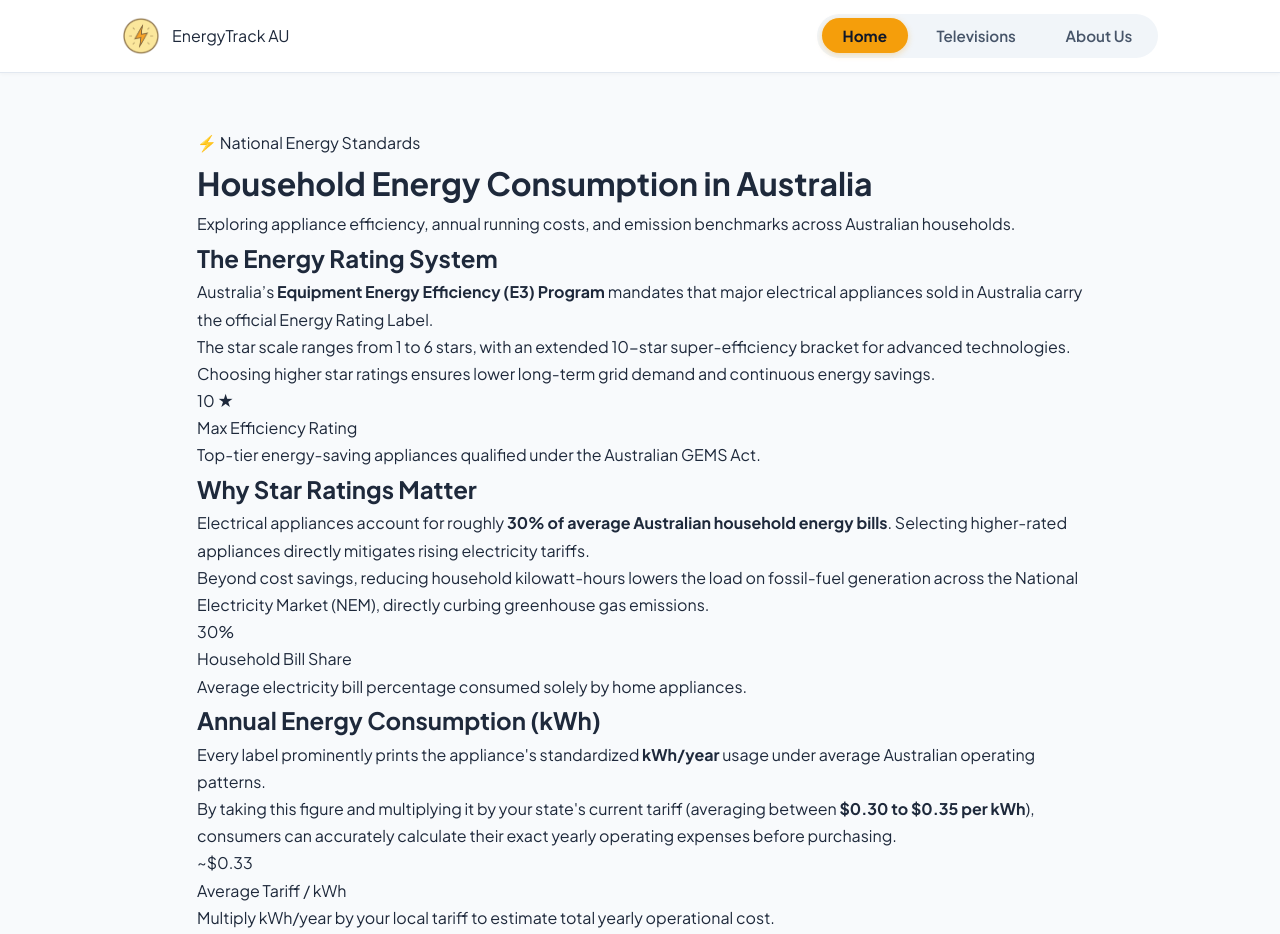
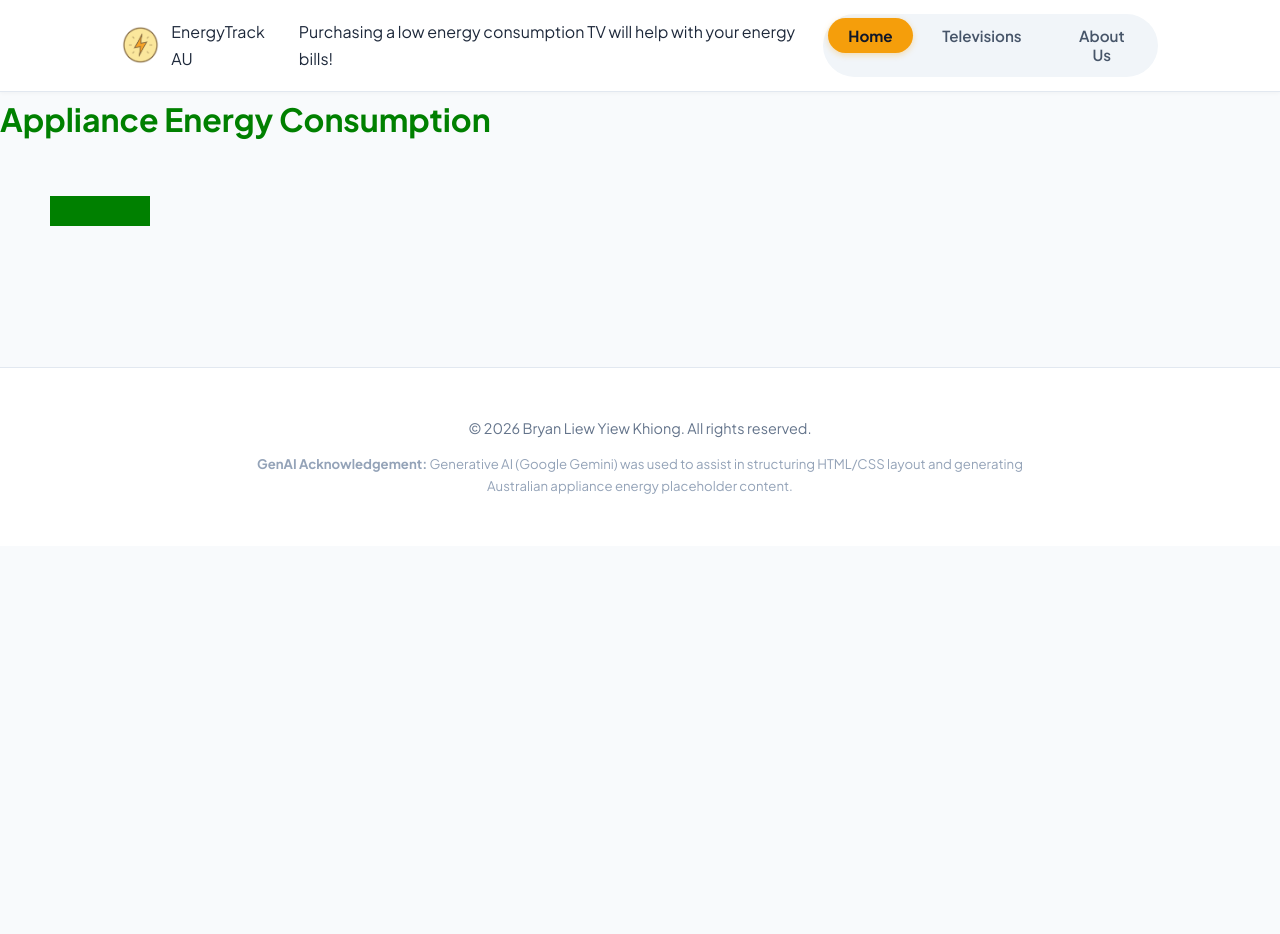
Before and after one commit to Kh10ng/T04-2, a plain HTML site: page index.html in a window 1280 px wide. Shown: the top 934 px of the page. After the commit the page ends 800 px from the top, so only its background shows below. Drawn offline with nearby package versions, Linux system fonts and the light colour scheme.

Commit message:
feat: reset body; add h1/div/svg; link D3 and energy-d3.js; D3 — style h1, append paragraph, add SVG rects;

```diff
--- /dev/null
+++ b/energy-d3.js
@@ -0,0 +1,14 @@
+d3.select("h1")
+.style("color", "green");
+d3.select("div")
+.append("p")
+.text("Purchasing a low energy consumption TV will help with your energy bills!");
+d3.select("svg")
+.append("rect")
+d3.select("svg")
+.append("rect")
+.attr("x", 50)
+.attr("y", 50)
+.attr("width", 100)
+.attr("height", 30)
+.style("fill", "green");
--- a/index.html
+++ b/index.html
@@ -21,70 +21,13 @@
       </ul>
     </nav>
   </header>
-
-  <main class="content-container">
-    <div class="hero-banner">
-      <span class="tag-badge">⚡ National Energy Standards</span>
-      <h1>Household Energy Consumption in Australia</h1>
-      <p class="subtitle">Exploring appliance efficiency, annual running costs, and emission benchmarks across Australian households.</p>
-    </div>
-
-    <div class="story-stream">
-
-      <section class="story-block">
-        <div class="story-content">
-          <h2>The Energy Rating System</h2>
-          <p>
-            Australia’s <strong>Equipment Energy Efficiency (E3) Program</strong> mandates that major electrical appliances sold in Australia carry the official Energy Rating Label.
-          </p>
-          <p>
-            The star scale ranges from 1 to 6 stars, with an extended 10-star super-efficiency bracket for advanced technologies. Choosing higher star ratings ensures lower long-term grid demand and continuous energy savings.
-          </p>
-        </div>
-        <div class="story-stat-box">
-          <div class="stat-number">10 ★</div>
-          <div class="stat-label">Max Efficiency Rating</div>
-          <p class="stat-desc">Top-tier energy-saving appliances qualified under the Australian GEMS Act.</p>
-        </div>
-      </section>
-
-      <section class="story-block reversed">
-        <div class="story-content">
-          <h2>Why Star Ratings Matter</h2>
-          <p>
-            Electrical appliances account for roughly <strong>30% of average Australian household energy bills</strong>. Selecting higher-rated appliances directly mitigates rising electricity tariffs.
-          </p>
-          <p>
-            Beyond cost savings, reducing household kilowatt-hours lowers the load on fossil-fuel generation across the National Electricity Market (NEM), directly curbing greenhouse gas emissions.
-          </p>
-        </div>
-        <div class="story-stat-box">
-          <div class="stat-number">30%</div>
-          <div class="stat-label">Household Bill Share</div>
-          <p class="stat-desc">Average electricity bill percentage consumed solely by home appliances.</p>
-        </div>
-      </section>
-
-      <section class="story-block">
-        <div class="story-content">
-          <h2>Annual Energy Consumption (kWh)</h2>
-          <p>
-            Every label prominently prints the appliance's standardized <strong>kWh/year</strong> usage under average Australian operating patterns.
-          </p>
-          <p>
-            By taking this figure and multiplying it by your state's current tariff (averaging between <strong>$0.30 to $0.35 per kWh</strong>), consumers can accurately calculate their exact yearly operating expenses before purchasing.
-          </p>
-        </div>
-        <div class="story-stat-box">
-          <div class="stat-number">~$0.33</div>
-          <div class="stat-label">Average Tariff / kWh</div>
-          <p class="stat-desc">Multiply kWh/year by your local tariff to estimate total yearly operational cost.</p>
-        </div>
-      </section>
-
-    </div>
-  </main>
-
+    <h1>Appliance Energy Consumption</h1>
+    <div id="content"></div>
+    <!-- Give the SVG a size so shapes can be seen -->
+    <svg width="300" height="150"></svg>
+    <!-- Load D3 first, then your D3 code file -->
+    <script src="https://d3js.org/d3.v7.min.js"></script>
+    <script src="energy-d3.js"></script>
   <footer>
     <div class="footer-content">
       <p class="copyright">&copy; <span id="current-year"></span> Bryan Liew Yiew Khiong. All rights reserved.</p>
```
